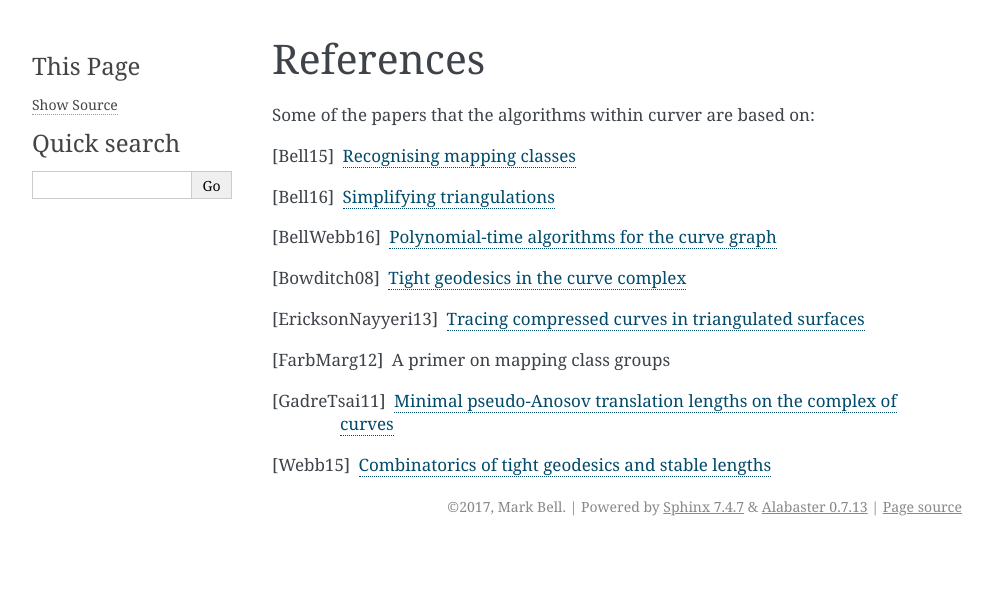
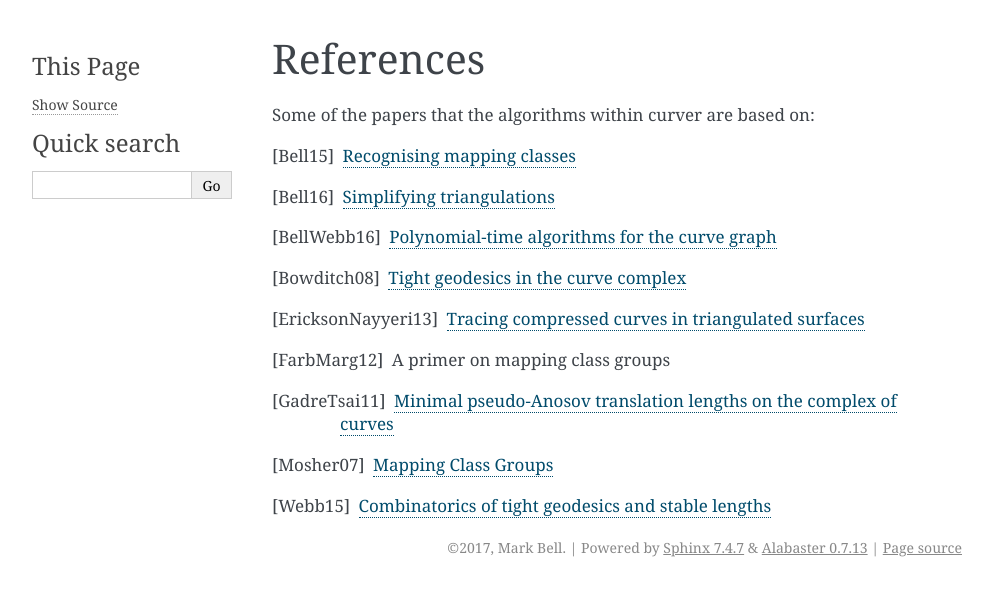
Before and after one commit to MarkCBell/curver, a Sphinx documentation site: the page built from docs/user/references.rst, in a window 1280 px wide. Shown: the top 596 px of the page, without its empty margins (148-1141 px from the left). Built offline with Sphinx 7.4.7, drawn with Linux system fonts in a browser that asks for light colours.

Commit message:
Added reference.

```diff
--- a/docs/user/references.rst
+++ b/docs/user/references.rst
@@ -11,4 +11,5 @@ Some of the papers that the algorithms within curver are based on:
 .. [EricksonNayyeri13] `Tracing compressed curves in triangulated surfaces <http://jeffe.cs.illinois.edu/pubs/tracing.html>`_
 .. [FarbMarg12] A primer on mapping class groups
 .. [GadreTsai11] `Minimal pseudo-Anosov translation lengths on the complex of curves <https://arxiv.org/abs/1101.2692>`_
+.. [Mosher07] `Mapping Class Groups <http://andromeda.rutgers.edu/~mosher/MCG7.pdf>`_
 .. [Webb15] `Combinatorics of tight geodesics and stable lengths <https://arxiv.org/abs/1305.3566>`_
```
